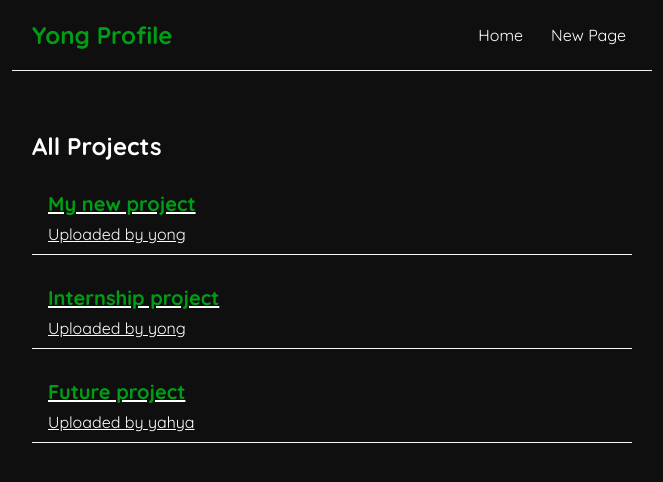
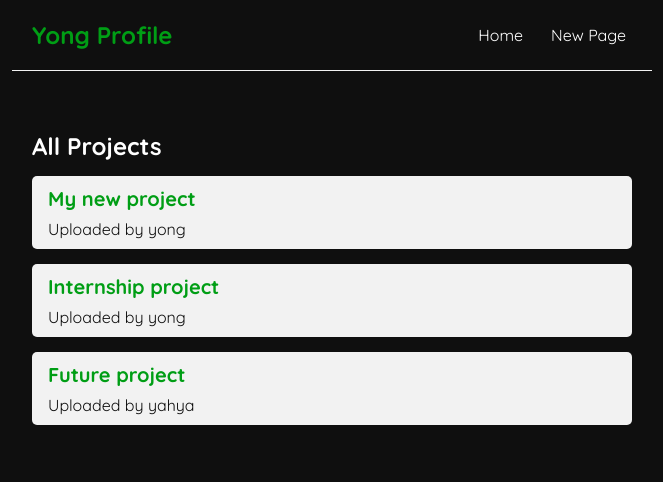
Before and after one commit to yongdoc/yong-app, a React (Create React App) app: page / in a window 1280 px wide. Shown: the top 482 px of the page, without its empty margins (308-971 px from the left). Built offline with nearby package versions, Linux system fonts and the light colour scheme; data requests are answered from the project's data file.

Commit message:
add css page-details

```diff
--- a/src/index.css
+++ b/src/index.css
@@ -34,17 +34,52 @@
   padding: 20px;
 }
 
+.page-preview *{
+  background-color: #f2f2f2;
+  color: rgb(15,15,15);
+}
 
 .page-preview {
+  background-color: #f2f2f2;
   padding: 10px 16px;
-  margin: 20px 0;
-  border-bottom: 1px solid #fafafa;
+  margin: 15px 0px;
+  transition: 0.2s;
+  border-radius: 5px;
 }
 .page-preview:hover {
-  box-shadow: 1px 3px 5px rgba(0,0,0,0.1);
+  transform: translateY(-5px) translateX(-5px);
 }
 .page-preview h2 {
   font-size: 20px;
   color: #009e15;
   margin-bottom: 8px;
 }
+
+.page-preview a{
+  text-decoration: none;
+}
+
+/* page details page */
+.page-details h2 {
+  font-size: 25px;
+  color: #009e15;
+  margin-bottom: 10px;
+}
+
+.page-details p {
+  font-size: 15px;
+  color: lightgrey;
+}
+
+.page-details div {
+  margin: 20px 0;
+}
+.page-details button {
+  background: #009e15;
+  color: #fff;
+  border: 0;
+  padding: 5px;
+  border-radius: 8px;
+  cursor: pointer;
+  margin-right: 10px;
+}
```
